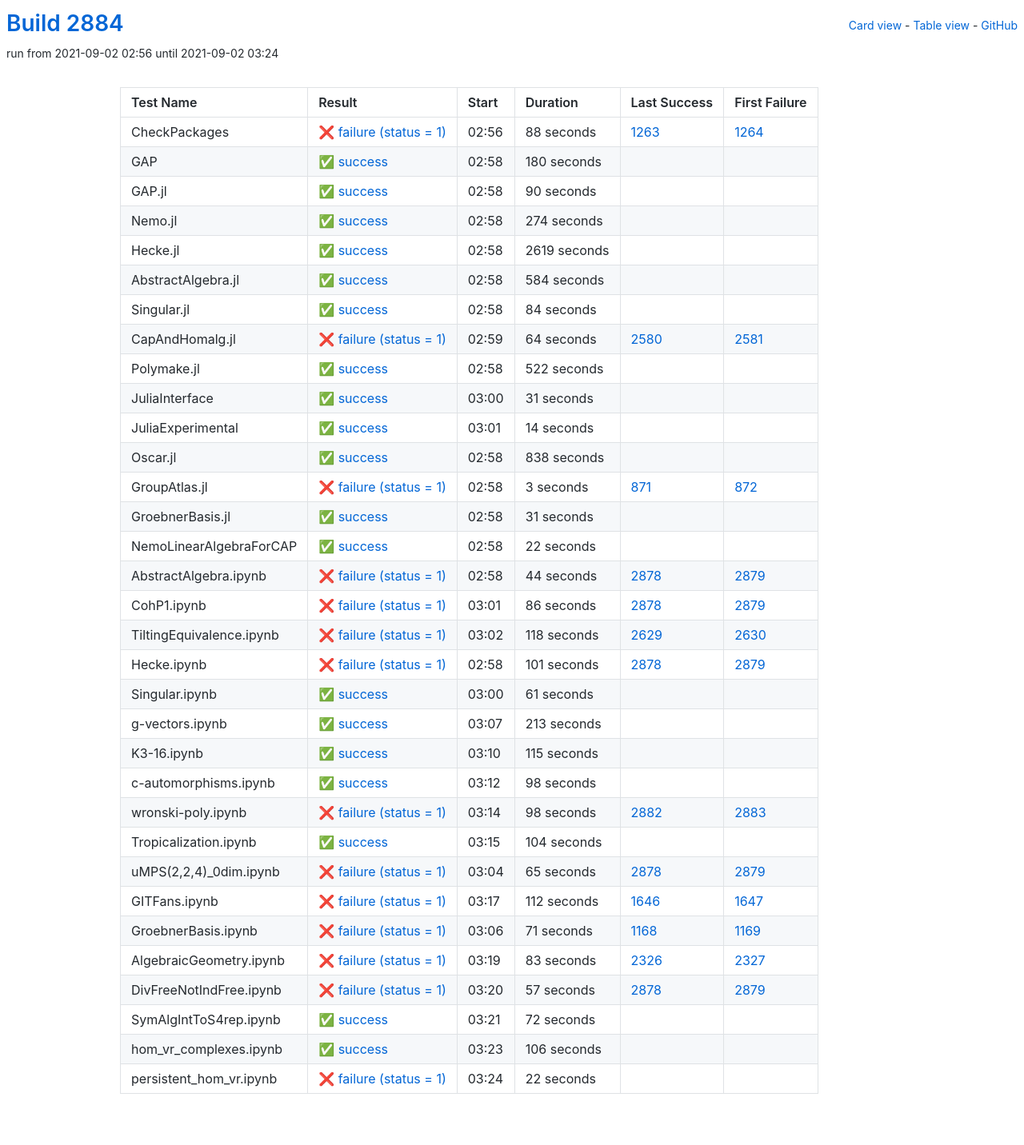
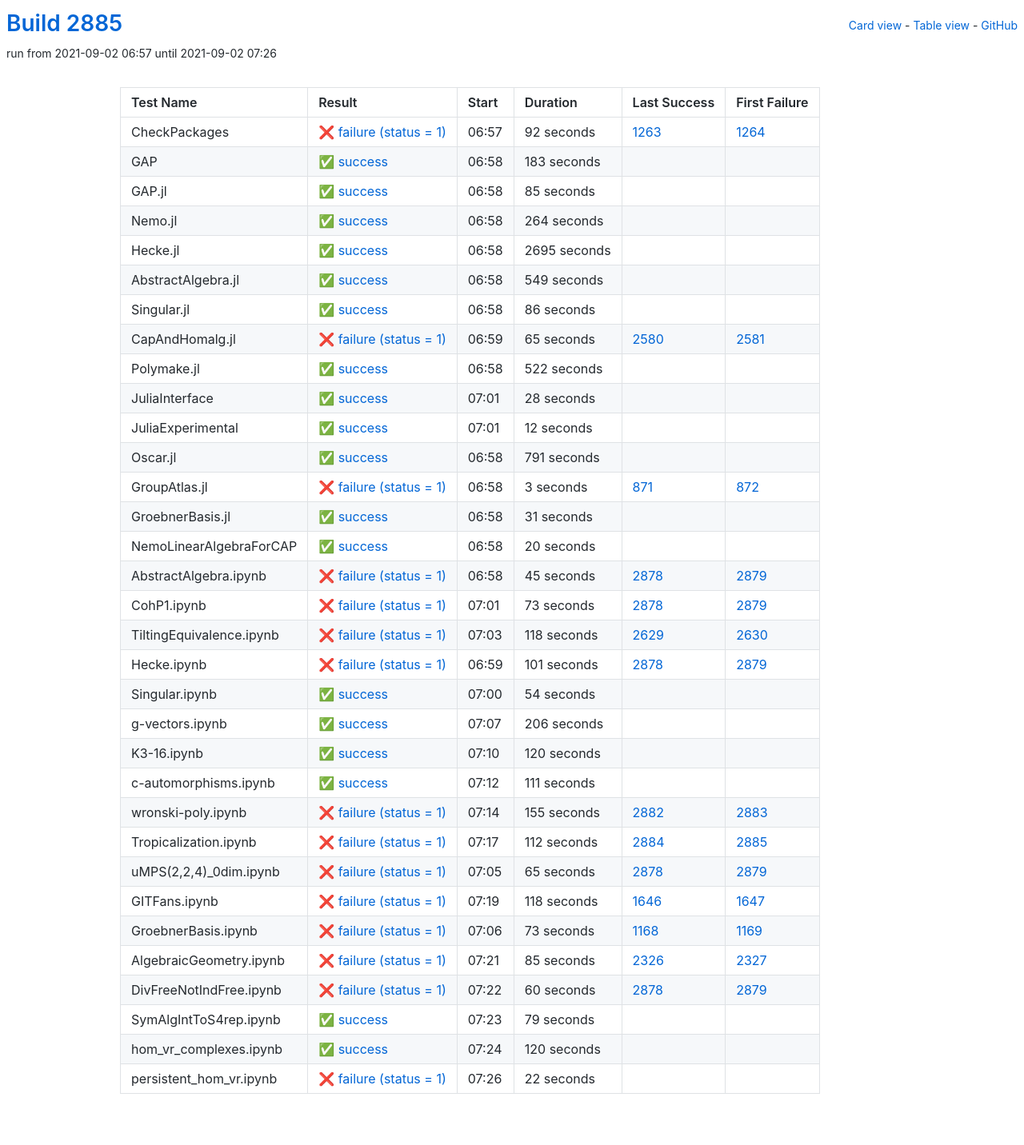
Before and after one commit to oscar-system/oscar-ci-status-stable, a Jekyll site: the page built from table.html, in a window 1280 px wide. Shown: the whole page at 80% size. Built offline with Jekyll 4.4.1, drawn with Linux system fonts in a browser that asks for light colours.

Commit message:
Build #2885

```diff
--- a/_data/ci.yml
+++ b/_data/ci.yml
@@ -1,6 +1,6 @@
 ---
-build: 2884
-build_url: https://oscarci.mathematik.uni-kl.de/job/oscar-stable/2884/
+build: 2885
+build_url: https://oscarci.mathematik.uni-kl.de/job/oscar-stable/2885/
 job: oscar-stable
 organization: oscar-system
 repo: oscar-ci-status-stable
@@ -8,104 +8,104 @@ repourl: https://github.com/oscar-system/oscar-ci-status-stable
 tests:
 - name: CheckPackages
   id: checkpackages
-  log: https://oscarci.mathematik.uni-kl.de/job/oscar-stable/2884/artifact/logs/build-2884/CheckPackages.log
-  start: 2021-09-02 02:56
+  log: https://oscarci.mathematik.uni-kl.de/job/oscar-stable/2885/artifact/logs/build-2885/CheckPackages.log
+  start: 2021-09-02 06:57
   success: false
   exitcode: 1
   status: failure
-  duration: 88
+  duration: 92
   last_success: 1263
   last_success_url: https://oscarci.mathematik.uni-kl.de/job/oscar-stable/1263/
   first_failure: 1264
   first_failure_url: https://oscarci.mathematik.uni-kl.de/job/oscar-stable/1264/
 - name: GAP
   id: gap
-  log: https://oscarci.mathematik.uni-kl.de/job/oscar-stable/2884/artifact/logs/build-2884/GAP.log
-  start: 2021-09-02 02:58
+  log: https://oscarci.mathematik.uni-kl.de/job/oscar-stable/2885/artifact/logs/build-2885/GAP.log
+  start: 2021-09-02 06:58
   success: true
   exitcode: 0
   status: success
-  duration: 180
+  duration: 183
   last_success: false
   last_success_url:
   first_failure: false
   first_failure_url:
 - name: GAP.jl
   id: gap-jl
-  log: https://oscarci.mathematik.uni-kl.de/job/oscar-stable/2884/artifact/logs/build-2884/GAP.jl.log
-  start: 2021-09-02 02:58
+  log: https://oscarci.mathematik.uni-kl.de/job/oscar-stable/2885/artifact/logs/build-2885/GAP.jl.log
+  start: 2021-09-02 06:58
   success: true
   exitcode: 0
   status: success
-  duration: 90
+  duration: 85
   last_success: false
   last_success_url:
   first_failure: false
   first_failure_url:
 - name: Nemo.jl
   id: nemo-jl
-  log: https://oscarci.mathematik.uni-kl.de/job/oscar-stable/2884/artifact/logs/build-2884/Nemo.jl.log
-  start: 2021-09-02 02:58
+  log: https://oscarci.mathematik.uni-kl.de/job/oscar-stable/2885/artifact/logs/build-2885/Nemo.jl.log
+  start: 2021-09-02 06:58
   success: true
   exitcode: 0
   status: success
-  duration: 274
+  duration: 264
   last_success: false
   last_success_url:
   first_failure: false
   first_failure_url:
 - name: Hecke.jl
   id: hecke-jl
-  log: https://oscarci.mathematik.uni-kl.de/job/oscar-stable/2884/artifact/logs/build-2884/Hecke.jl.log
-  start: 2021-09-02 02:58
+  log: https://oscarci.mathematik.uni-kl.de/job/oscar-stable/2885/artifact/logs/build-2885/Hecke.jl.log
+  start: 2021-09-02 06:58
   success: true
   exitcode: 0
   status: success
-  duration: 2619
+  duration: 2695
   last_success: false
   last_success_url:
   first_failure: false
   first_failure_url:
 - name: AbstractAlgebra.jl
   id: abstractalgebra-jl
-  log: https://oscarci.mathematik.uni-kl.de/job/oscar-stable/2884/artifact/logs/build-2884/AbstractAlgebra.jl.log
-  start: 2021-09-02 02:58
+  log: https://oscarci.mathematik.uni-kl.de/job/oscar-stable/2885/artifact/logs/build-2885/AbstractAlgebra.jl.log
+  start: 2021-09-02 06:58
   success: true
   exitcode: 0
   status: success
-  duration: 584
+  duration: 549
   last_success: false
   last_success_url:
   first_failure: false
   first_failure_url:
 - name: Singular.jl
   id: singular-jl
-  log: https://oscarci.mathematik.uni-kl.de/job/oscar-stable/2884/artifact/logs/build-2884/Singular.jl.log
-  start: 2021-09-02 02:58
+  log: https://oscarci.mathematik.uni-kl.de/job/oscar-stable/2885/artifact/logs/build-2885/Singular.jl.log
+  start: 2021-09-02 06:58
   success: true
   exitcode: 0
   status: success
-  duration: 84
+  duration: 86
   last_success: false
   last_success_url:
   first_failure: false
   first_failure_url:
 - name: CapAndHomalg.jl
   id: capandhomalg-jl
-  log: https://oscarci.mathematik.uni-kl.de/job/oscar-stable/2884/artifact/logs/build-2884/CapAndHomalg.jl.log
-  start: 2021-09-02 02:59
+  log: https://oscarci.mathematik.uni-kl.de/job/oscar-stable/2885/artifact/logs/build-2885/CapAndHomalg.jl.log
+  start: 2021-09-02 06:59
   success: false
   exitcode: 1
   status: failure
-  duration: 64
+  duration: 65
   last_success: 2580
   last_success_url: https://oscarci.mathematik.uni-kl.de/job/oscar-stable/2580/
   first_failure: 2581
   first_failure_url: https://oscarci.mathematik.uni-kl.de/job/oscar-stable/2581/
 - name: Polymake.jl
   id: polymake-jl
-  log: https://oscarci.mathematik.uni-kl.de/job/oscar-stable/2884/artifact/logs/build-2884/Polymake.jl.log
-  start: 2021-09-02 02:58
+  log: https://oscarci.mathematik.uni-kl.de/job/oscar-stable/2885/artifact/logs/build-2885/Polymake.jl.log
+  start: 2021-09-02 06:58
   success: true
   exitcode: 0
   status: success
@@ -116,44 +116,44 @@ tests:
   first_failure_url:
 - name: JuliaInterface
   id: juliainterface
-  log: https://oscarci.mathematik.uni-kl.de/job/oscar-stable/2884/artifact/logs/build-2884/JuliaInterface.log
-  start: 2021-09-02 03:00
+  log: https://oscarci.mathematik.uni-kl.de/job/oscar-stable/2885/artifact/logs/build-2885/JuliaInterface.log
+  start: 2021-09-02 07:01
   success: true
   exitcode: 0
   status: success
-  duration: 31
+  duration: 28
   last_success: false
   last_success_url:
   first_failure: false
   first_failure_url:
 - name: JuliaExperimental
   id: juliaexperimental
-  log: https://oscarci.mathematik.uni-kl.de/job/oscar-stable/2884/artifact/logs/build-2884/JuliaExperimental.log
-  start: 2021-09-02 03:01
+  log: https://oscarci.mathematik.uni-kl.de/job/oscar-stable/2885/artifact/logs/build-2885/JuliaExperimental.log
+  start: 2021-09-02 07:01
   success: true
   exitcode: 0
   status: success
-  duration: 14
+  duration: 12
   last_success: false
   last_success_url:
   first_failure: false
   first_failure_url:
 - name: Oscar.jl
   id: oscar-jl
-  log: https://oscarci.mathematik.uni-kl.de/job/oscar-stable/2884/artifact/logs/build-2884/Oscar.jl.log
-  start: 2021-09-02 02:58
+  log: https://oscarci.mathematik.uni-kl.de/job/oscar-stable/2885/artifact/logs/build-2885/Oscar.jl.log
+  start: 2021-09-02 06:58
   success: true
   exitcode: 0
   status: success
-  duration: 838
+  duration: 791
   last_success: false
   last_success_url:
   first_failure: false
   first_failure_url:
 - name: GroupAtlas.jl
   id: groupatlas-jl
-  log: https://oscarci.mathematik.uni-kl.de/job/oscar-stable/2884/artifact/logs/build-2884/GroupAtlas.jl.log
-  start: 2021-09-02 02:58
+  log: https://oscarci.mathematik.uni-kl.de/job/oscar-stable/2885/artifact/logs/build-2885/GroupAtlas.jl.log
+  start: 2021-09-02 06:58
   success: false
   exitcode: 1
   status: failure
@@ -164,8 +164,8 @@ tests:
   first_failure_url: https://oscarci.mathematik.uni-kl.de/job/oscar-stable/872/
 - name: GroebnerBasis.jl
   id: groebnerbasis-jl
-  log: https://oscarci.mathematik.uni-kl.de/job/oscar-stable/2884/artifact/logs/build-2884/GroebnerBasis.jl.log
-  start: 2021-09-02 02:58
+  log: https://oscarci.mathematik.uni-kl.de/job/oscar-stable/2885/artifact/logs/build-2885/GroebnerBasis.jl.log
+  start: 2021-09-02 06:58
   success: true
   exitcode: 0
   status: success
@@ -176,44 +176,44 @@ tests:
   first_failure_url:
 - name: NemoLinearAlgebraForCAP
   id: nemolinearalgebraforcap
-  log: https://oscarci.mathematik.uni-kl.de/job/oscar-stable/2884/artifact/logs/build-2884/NemoLinearAlgebraForCAP.log
-  start: 2021-09-02 02:58
+  log: https://oscarci.mathematik.uni-kl.de/job/oscar-stable/2885/artifact/logs/build-2885/NemoLinearAlgebraForCAP.log
+  start: 2021-09-02 06:58
   success: true
   exitcode: 0
   status: success
-  duration: 22
+  duration: 20
   last_success: false
   last_success_url:
   first_failure: false
   first_failure_url:
 - name: AbstractAlgebra.ipynb
   id: abstractalgebra-ipynb
-  log: https://oscarci.mathematik.uni-kl.de/job/oscar-stable/2884/artifact/logs/build-2884/AbstractAlgebra.ipynb.log
-  start: 2021-09-02 02:58
+  log: https://oscarci.mathematik.uni-kl.de/job/oscar-stable/2885/artifact/logs/build-2885/AbstractAlgebra.ipynb.log
+  start: 2021-09-02 06:58
   success: false
   exitcode: 1
   status: failure
-  duration: 44
+  duration: 45
   last_success: 2878
   last_success_url: https://oscarci.mathematik.uni-kl.de/job/oscar-stable/2878/
   first_failure: 2879
   first_failure_url: https://oscarci.mathematik.uni-kl.de/job/oscar-stable/2879/
 - name: CohP1.ipynb
   id: cohp1-ipynb
-  log: https://oscarci.mathematik.uni-kl.de/job/oscar-stable/2884/artifact/logs/build-2884/CohP1.ipynb.log
-  start: 2021-09-02 03:01
+  log: https://oscarci.mathematik.uni-kl.de/job/oscar-stable/2885/artifact/logs/build-2885/CohP1.ipynb.log
+  start: 2021-09-02 07:01
   success: false
   exitcode: 1
   status: failure
-  duration: 86
+  duration: 73
   last_success: 2878
   last_success_url: https://oscarci.mathematik.uni-kl.de/job/oscar-stable/2878/
   first_failure: 2879
   first_failure_url: https://oscarci.mathematik.uni-kl.de/job/oscar-stable/2879/
 - name: TiltingEquivalence.ipynb
   id: tiltingequivalence-ipynb
-  log: https://oscarci.mathematik.uni-kl.de/job/oscar-stable/2884/artifact/logs/build-2884/TiltingEquivalence.ipynb.log
-  start: 2021-09-02 03:02
+  log: https://oscarci.mathematik.uni-kl.de/job/oscar-stable/2885/artifact/logs/build-2885/TiltingEquivalence.ipynb.log
+  start: 2021-09-02 07:03
   success: false
   exitcode: 1
   status: failure
@@ -224,8 +224,8 @@ tests:
   first_failure_url: https://oscarci.mathematik.uni-kl.de/job/oscar-stable/2630/
 - name: Hecke.ipynb
   id: hecke-ipynb
-  log: https://oscarci.mathematik.uni-kl.de/job/oscar-stable/2884/artifact/logs/build-2884/Hecke.ipynb.log
-  start: 2021-09-02 02:58
+  log: https://oscarci.mathematik.uni-kl.de/job/oscar-stable/2885/artifact/logs/build-2885/Hecke.ipynb.log
+  start: 2021-09-02 06:59
   success: false
   exitcode: 1
   status: failure
@@ -236,80 +236,80 @@ tests:
   first_failure_url: https://oscarci.mathematik.uni-kl.de/job/oscar-stable/2879/
 - name: Singular.ipynb
   id: singular-ipynb
-  log: https://oscarci.mathematik.uni-kl.de/job/oscar-stable/2884/artifact/logs/build-2884/Singular.ipynb.log
-  start: 2021-09-02 03:00
+  log: https://oscarci.mathematik.uni-kl.de/job/oscar-stable/2885/artifact/logs/build-2885/Singular.ipynb.log
+  start: 2021-09-02 07:00
   success: true
   exitcode: 0
   status: success
-  duration: 61
+  duration: 54
   last_success: false
   last_success_url:
   first_failure: false
   first_failure_url:
 - name: g-vectors.ipynb
   id: g-vectors-ipynb
-  log: https://oscarci.mathematik.uni-kl.de/job/oscar-stable/2884/artifact/logs/build-2884/g-vectors.ipynb.log
-  start: 2021-09-02 03:07
+  log: https://oscarci.mathematik.uni-kl.de/job/oscar-stable/2885/artifact/logs/build-2885/g-vectors.ipynb.log
+  start: 2021-09-02 07:07
   success: true
   exitcode: 0
   status: success
-  duration: 213
+  duration: 206
   last_success: false
   last_success_url:
   first_failure: false
   first_failure_url:
 - name: K3-16.ipynb
   id: k3-16-ipynb
-  log: https://oscarci.mathematik.uni-kl.de/job/oscar-stable/2884/artifact/logs/build-2884/K3-16.ipynb.log
-  start: 2021-09-02 03:10
+  log: https://oscarci.mathematik.uni-kl.de/job/oscar-stable/2885/artifact/logs/build-2885/K3-16.ipynb.log
+  start: 2021-09-02 07:10
   success: true
   exitcode: 0
   status: success
-  duration: 115
+  duration: 120
   last_success: false
   last_success_url:
   first_failure: false
   first_failure_url:
 - name: c-automorphisms.ipynb
   id: c-automorphisms-ipynb
-  log: https://oscarci.mathematik.uni-kl.de/job/oscar-stable/2884/artifact/logs/build-2884/c-automorphisms.ipynb.log
-  start: 2021-09-02 03:12
+  log: https://oscarci.mathematik.uni-kl.de/job/oscar-stable/2885/artifact/logs/build-2885/c-automorphisms.ipynb.log
+  start: 2021-09-02 07:12
   success: true
   exitcode: 0
   status: success
-  duration: 98
+  duration: 111
   last_success: false
   last_success_url:
   first_failure: false
   first_failure_url:
 - name: wronski-poly.ipynb
   id: wronski-poly-ipynb
-  log: https://oscarci.mathematik.uni-kl.de/job/oscar-stable/2884/artifact/logs/build-2884/wronski-poly.ipynb.log
-  start: 2021-09-02 03:14
+  log: https://oscarci.mathematik.uni-kl.de/job/oscar-stable/2885/artifact/logs/build-2885/wronski-poly.ipynb.log
+  start: 2021-09-02 07:14
   success: false
   exitcode: 1
   status: failure
-  duration: 98
+  duration: 155
   last_success: 2882
   last_success_url: https://oscarci.mathematik.uni-kl.de/job/oscar-stable/2882/
   first_failure: 2883
   first_failure_url: https://oscarci.mathematik.uni-kl.de/job/oscar-stable/2883/
 - name: Tropicalization.ipynb
   id: tropicalization-ipynb
-  log: https://oscarci.mathematik.uni-kl.de/job/oscar-stable/2884/artifact/logs/build-2884/Tropicalization.ipynb.log
-  start: 2021-09-02 03:15
-  success: true
-  exitcode: 0
-  status: success
-  duration: 104
-  last_success: false
-  last_success_url:
-  first_failure: false
-  first_failure_url:
+  log: https://oscarci.mathematik.uni-kl.de/job/oscar-stable/2885/artifact/logs/build-2885/Tropicalization.ipynb.log
+  start: 2021-09-02 07:17
+  success: false
+  exitcode: 1
+  status: failure
+  duration: 112
+  last_success: 2884
+  last_success_url: https://oscarci.mathematik.uni-kl.de/job/oscar-stable/2884/
+  first_failure: 2885
+  first_failure_url: https://oscarci.mathematik.uni-kl.de/job/oscar-stable/2885/
 - name: uMPS(2,2,4)_0dim.ipynb
   id: umps-2-2-4-0dim-ipynb
-  log: https://oscarci.mathematik.uni-kl.de/job/oscar-stable/2884/artifact/logs/build-2884/uMPS-2-2-4-_0dim.ipynb.log
-  start: 2021-09-02 03:04
+  log: https://oscarci.mathematik.uni-kl.de/job/oscar-stable/2885/artifact/logs/build-2885/uMPS-2-2-4-_0dim.ipynb.log
+  start: 2021-09-02 07:05
   success: false
   exitcode: 1
   status: failure
@@ -320,80 +320,80 @@ tests:
   first_failure_url: https://oscarci.mathematik.uni-kl.de/job/oscar-stable/2879/
 - name: GITFans.ipynb
   id: gitfans-ipynb
-  log: https://oscarci.mathematik.uni-kl.de/job/oscar-stable/2884/artifact/logs/build-2884/GITFans.ipynb.log
-  start: 2021-09-02 03:17
+  log: https://oscarci.mathematik.uni-kl.de/job/oscar-stable/2885/artifact/logs/build-2885/GITFans.ipynb.log
+  start: 2021-09-02 07:19
   success: false
   exitcode: 1
   status: failure
-  duration: 112
+  duration: 118
   last_success: 1646
   last_success_url: https://oscarci.mathematik.uni-kl.de/job/oscar-stable/1646/
   first_failure: 1647
   first_failure_url: https://oscarci.mathematik.uni-kl.de/job/oscar-stable/1647/
 - name: GroebnerBasis.ipynb
   id: groebnerbasis-ipynb
-  log: https://oscarci.mathematik.uni-kl.de/job/oscar-stable/2884/artifact/logs/build-2884/GroebnerBasis.ipynb.log
-  start: 2021-09-02 03:06
+  log: https://oscarci.mathematik.uni-kl.de/job/oscar-stable/2885/artifact/logs/build-2885/GroebnerBasis.ipynb.log
+  start: 2021-09-02 07:06
   success: false
   exitcode: 1
   status: failure
-  duration: 71
+  duration: 73
   last_success: 1168
   last_success_url: https://oscarci.mathematik.uni-kl.de/job/oscar-stable/1168/
   first_failure: 1169
   first_failure_url: https://oscarci.mathematik.uni-kl.de/job/oscar-stable/1169/
 - name: AlgebraicGeometry.ipynb
   id: algebraicgeometry-ipynb
-  log: https://oscarci.mathematik.uni-kl.de/job/oscar-stable/2884/artifact/logs/build-2884/AlgebraicGeometry.ipynb.log
-  start: 2021-09-02 03:19
+  log: https://oscarci.mathematik.uni-kl.de/job/oscar-stable/2885/artifact/logs/build-2885/AlgebraicGeometry.ipynb.log
+  start: 2021-09-02 07:21
   success: false
   exitcode: 1
   status: failure
-  duration: 83
+  duration: 85
   last_success: 2326
   last_success_url: https://oscarci.mathematik.uni-kl.de/job/oscar-stable/2326/
   first_failure: 2327
   first_failure_url: https://oscarci.mathematik.uni-kl.de/job/oscar-stable/2327/
 - name: DivFreeNotIndFree.ipynb
   id: divfreenotindfree-ipynb
-  log: https://oscarci.mathematik.uni-kl.de/job/oscar-stable/2884/artifact/logs/build-2884/DivFreeNotIndFree.ipynb.log
-  start: 2021-09-02 03:20
+  log: https://oscarci.mathematik.uni-kl.de/job/oscar-stable/2885/artifact/logs/build-2885/DivFreeNotIndFree.ipynb.log
+  start: 2021-09-02 07:22
   success: false
   exitcode: 1
   status: failure
-  duration: 57
+  duration: 60
   last_success: 2878
   last_success_url: https://oscarci.mathematik.uni-kl.de/job/oscar-stable/2878/
   first_failure: 2879
   first_failure_url: https://oscarci.mathematik.uni-kl.de/job/oscar-stable/2879/
 - name: SymAlgIntToS4rep.ipynb
   id: symalginttos4rep-ipynb
-  log: https://oscarci.mathematik.uni-kl.de/job/oscar-stable/2884/artifact/logs/build-2884/SymAlgIntToS4rep.ipynb.log
-  start: 2021-09-02 03:21
+  log: https://oscarci.mathematik.uni-kl.de/job/oscar-stable/2885/artifact/logs/build-2885/SymAlgIntToS4rep.ipynb.log
+  start: 2021-09-02 07:23
   success: true
   exitcode: 0
   status: success
-  duration: 72
+  duration: 79
   last_success: false
   last_success_url:
   first_failure: false
   first_failure_url:
 - name: hom_vr_complexes.ipynb
   id: hom-vr-complexes-ipynb
-  log: https://oscarci.mathematik.uni-kl.de/job/oscar-stable/2884/artifact/logs/build-2884/hom_vr_complexes.ipynb.log
-  start: 2021-09-02 03:23
+  log: https://oscarci.mathematik.uni-kl.de/job/oscar-stable/2885/artifact/logs/build-2885/hom_vr_complexes.ipynb.log
+  start: 2021-09-02 07:24
   success: true
   exitcode: 0
   status: success
-  duration: 106
+  duration: 120
   last_success: false
   last_success_url:
   first_failure: false
   first_failure_url:
 - name: persistent_hom_vr.ipynb
   id: persistent-hom-vr-ipynb
-  log: https://oscarci.mathematik.uni-kl.de/job/oscar-stable/2884/artifact/logs/build-2884/persistent_hom_vr.ipynb.log
-  start: 2021-09-02 03:24
+  log: https://oscarci.mathematik.uni-kl.de/job/oscar-stable/2885/artifact/logs/build-2885/persistent_hom_vr.ipynb.log
+  start: 2021-09-02 07:26
   success: false
   exitcode: 1
   status: failure
```
Also changed, not shown: README.md.
